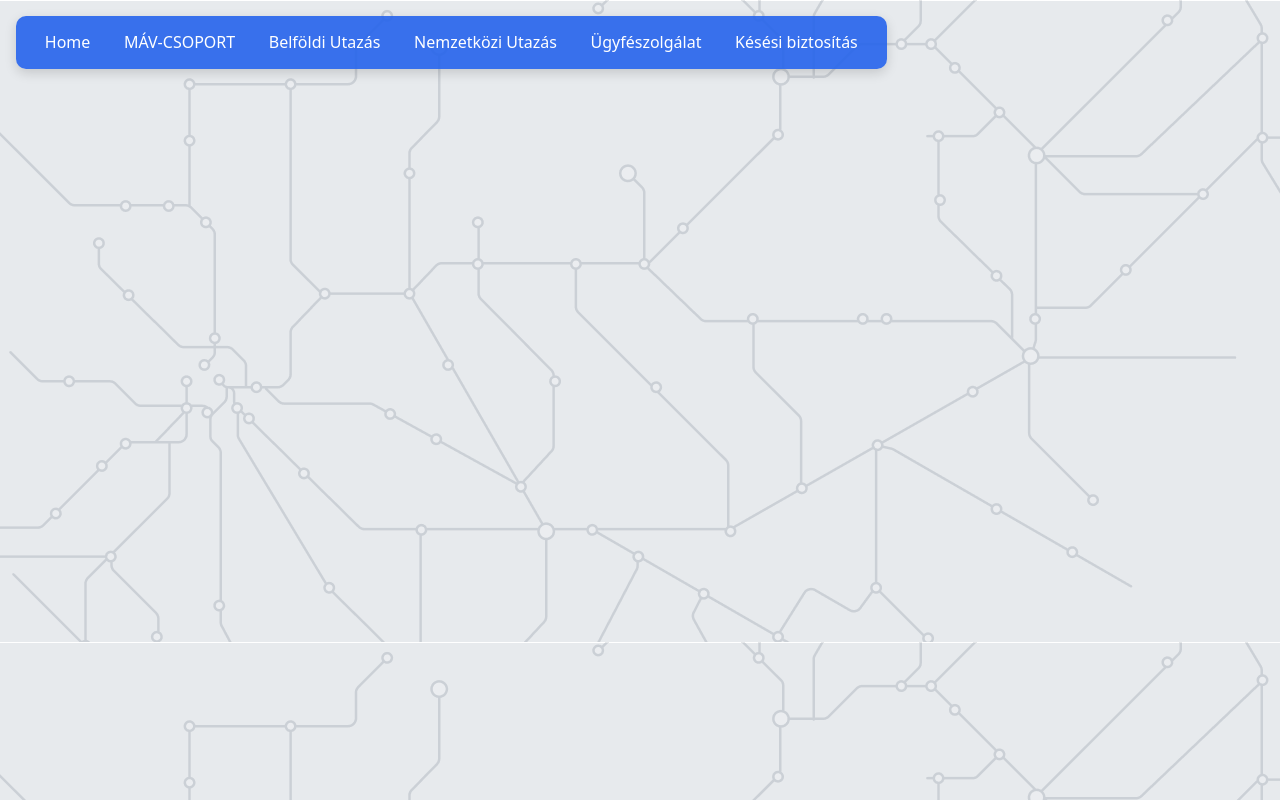
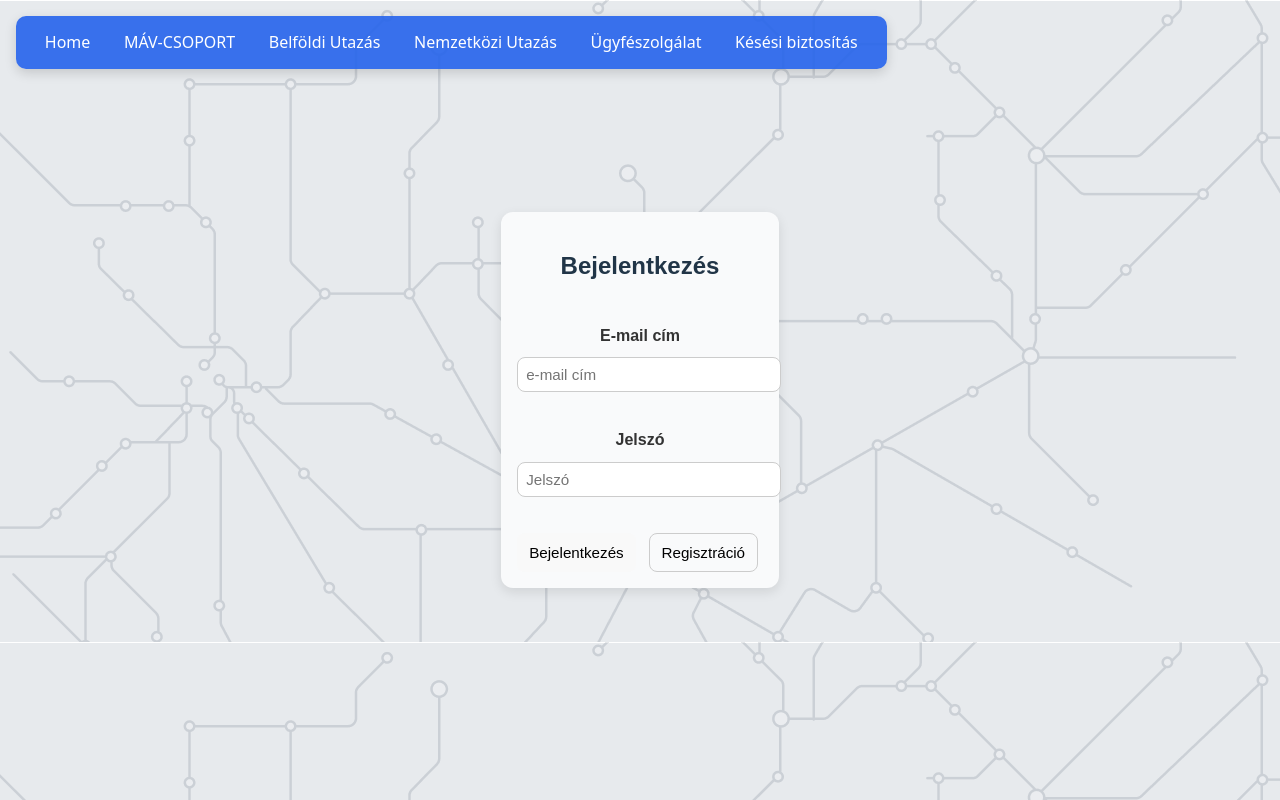
Before and after one commit to csiszi7/menetrend, a React (Vite) app in the folder frontend/: page /login in a window 1280 px wide. Built offline with nearby package versions, Linux system fonts and the light colour scheme.

Commit message:
register/login

```diff
--- a/frontend/src/App.jsx
+++ b/frontend/src/App.jsx
@@ -3,13 +3,17 @@ import './App.css'
 import { BrowserRouter, Routes, Route } from "react-router-dom";
 import Navbar from "./components/navbar";
 import Jegy from "./components/Jegy";
+import Login from "./pages/Login";
+import Register from "./pages/Register";
 
 function App() {
   return (
     <BrowserRouter>
       <Navbar />
       <Routes>
-        <Route path="/" element={<Home />} />
+        <Route path="/" element={<Register />} />
+        <Route path="/login" element={<Login />} />
+        <Route path="/home" element={<Home />} />
         <Route path="/jegy" element={<Jegy />} />
       </Routes>
     </BrowserRouter>
--- /dev/null
+++ b/frontend/src/pages/Login.jsx
@@ -0,0 +1,116 @@
+// LoginForm.jsx
+import React, { useState } from "react";
+
+export default function Login({ onLogin, onRegister }) {
+  const [email, setEmail] = useState("");
+  const [password, setPassword] = useState("");
+  const [error, setError] = useState("");
+
+  const validate = () => {
+    if (!email.trim()) return "Kérlek add meg az e-mail címet.";
+    // egyszerű e-mail ellenőrzés
+    const emailRegex = /^[^\s@]+@[^\s@]+\.[^\s@]+$/;
+    if (!emailRegex.test(email)) return "Érvényes e-mail címet adj meg.";
+    if (password.length < 6) return "A jelszónak legalább 6 karakter hosszúnak kell lennie.";
+    return "";
+  };
+
+  const handleLogin = (e) => {
+    e.preventDefault();
+    const err = validate();
+    if (err) {
+      setError(err);
+      return;
+    }
+    setError("");
+    // ha nincs onLogin prop, alapértelmezett konzol-üzenet
+    if (typeof onLogin === "function") {
+      onLogin({ email, password });
+    } else {
+      console.log("Login:", { email, password });
+    }
+  };
+
+  const handleRegister = (e) => {
+    e.preventDefault();
+    // regisztrációhoz lehet más logika; itt továbbküldjük az adatokat callback-be
+    if (typeof onRegister === "function") {
+      onRegister({ email, password });
+    } else {
+      // alapértelmezett: átirányítás regisztrációs oldalra
+      window.location.href = "/register";
+    }
+  };
+
+  return (
+    <form
+      onSubmit={handleLogin}
+      aria-labelledby="login-heading"
+      style={{
+        maxWidth: 400,
+        margin: "0 auto",
+        padding: 16,
+        display: "flex",
+        flexDirection: "column",
+        gap: 12,
+      }}
+    >
+      <h2 id="login-heading">Bejelentkezés</h2>
+
+      <div>
+        <label htmlFor="email">E-mail cím</label>
+        <input
+          id="email"
+          name="email"
+          type="email"
+          placeholder="e-mail cím"
+          value={email}
+          onChange={(e) => setEmail(e.target.value)}
+          required
+          aria-required="true"
+          style={{ width: "100%", padding: 8, marginTop: 6 }}
+        />
+      </div>
+
+      <div>
+        <label htmlFor="password">Jelszó</label>
+        <input
+          id="password"
+          name="password"
+          type="password"
+          placeholder="Jelszó"
+          value={password}
+          onChange={(e) => setPassword(e.target.value)}
+          required
+          aria-required="true"
+          style={{ width: "100%", padding: 8, marginTop: 6 }}
+        />
+      </div>
+
+      {error && (
+        <div role="alert" aria-live="polite" style={{ color: "crimson" }}>
+          {error}
+        </div>
+      )}
+
+      <div style={{ display: "flex", gap: 8 }}>
+        <button type="submit" style={{ flex: 1, padding: "10px 12px" }}>
+          Bejelentkezés
+        </button>
+
+        <button
+          type="button"
+          onClick={handleRegister}
+          style={{
+            flex: 1,
+            padding: "10px 12px",
+            background: "transparent",
+            border: "1px solid #ccc",
+          }}
+        >
+          Regisztráció
+        </button>
+      </div>
+    </form>
+  );
+}
--- /dev/null
+++ b/frontend/src/pages/Register.jsx
@@ -0,0 +1,79 @@
+import React from "react";
+
+export default function Register() {
+  return (
+    <div className="min-h-screen flex items-center justify-center bg-gray-50">
+      <form action="/login" className="w-full max-w-md bg-white p-6 rounded-lg shadow">
+        <h1 className="text-2xl font-semibold mb-4">Regisztráció</h1>
+
+        <label htmlFor="email" className="block text-sm font-medium mb-1">E-mail cím</label>
+        <input
+          type="email"
+          placeholder="E-mail cím"
+          id="email"
+          name="email"
+          className="w-full mb-3 p-2 border rounded"
+          required
+        />
+
+        <label htmlFor="password" className="block text-sm font-medium mb-1">Jelszó</label>
+        <input
+          type="password"
+          placeholder="jelszó"
+          id="password"
+          name="password"
+          className="w-full mb-3 p-2 border rounded"
+          required
+        />
+
+        <label htmlFor="passwordConfirm" className="block text-sm font-medium mb-1">Jelszó ismétlés</label>
+        <input
+          type="password"
+          placeholder="Jelszó ismétlés"
+          id="passwordConfirm"
+          name="passwordConfirm"
+          className="w-full mb-3 p-2 border rounded"
+          required
+        />
+
+        <label htmlFor="lastName" className="block text-sm font-medium mb-1">Vezetéknév</label>
+        <input
+          type="text"
+          placeholder="Vezetéknév"
+          id="lastName"
+          name="lastName"
+          className="w-full mb-3 p-2 border rounded"
+        />
+
+        <label htmlFor="firstName" className="block text-sm font-medium mb-1">Keresztnév</label>
+        <input
+          type="text"
+          placeholder="Keresztnév"
+          id="firstName"
+          name="firstName"
+          className="w-full mb-3 p-2 border rounded"
+        />
+
+        <label htmlFor="birthDate" className="block text-sm font-medium mb-1">Születési dátum</label>
+        <input
+          type="date"
+          id="birthDate"
+          name="birthDate"
+          className="w-full mb-3 p-2 border rounded"
+        />
+
+        <div className="flex items-center mb-2">
+          <input type="checkbox" id="privacy" name="privacy" className="mr-2" />
+          <label htmlFor="privacy" className="text-sm">Az Adatkezelési tájékoztatót elfogadom, az abban foglalt adatkezeléshez hozzájárulok</label>
+        </div>
+
+        <div className="flex items-center mb-4">
+          <input type="checkbox" id="terms" name="terms" className="mr-2" />
+          <label htmlFor="terms" className="text-sm">A felhasználási feltételeket elfogadom</label>
+        </div>
+
+        <button type="submit" className="w-full py-2 rounded bg-blue-600 text-white font-medium">Regisztráció</button>
+      </form>
+    </div>
+  );
+}
```
